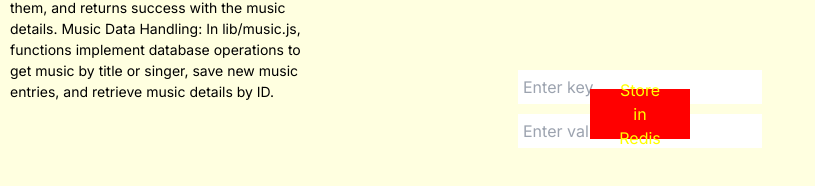
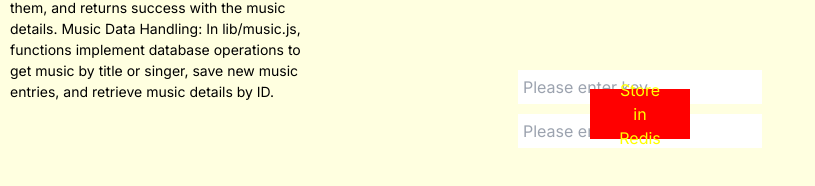
Before and after one commit to yishen-huang/NextJS-music, a Next.js app: page / in a window 1280 px wide. Shown: the part 286-472 px from the top of the page, without its empty margins (0-815 px from the left). Built offline with nearby package versions, Linux system fonts and the light colour scheme.

Commit message:
feat: update main page content and logic

```diff
--- a/app/page.tsx
+++ b/app/page.tsx
@@ -64,14 +64,14 @@ export default function Home() {
       <form onSubmit={handleSubmit} style={{ display: 'flex', flexDirection: 'column', alignItems: 'center' }}>
         <input
           type="text"
-          placeholder="Enter key"
+          placeholder="Please enter key"
           value={key}
           onChange={(e) => setKey(e.target.value)}
           style={{ marginBottom: '10px', padding: '5px', fontSize: '16px' }}
         />
         <input
           type="text"
-          placeholder="Enter value"
+          placeholder="Please enter value"
           value={value}
           onChange={(e) => setValue(e.target.value)}
           style={{ marginBottom: '10px', padding: '5px', fontSize: '16px' }}
```
